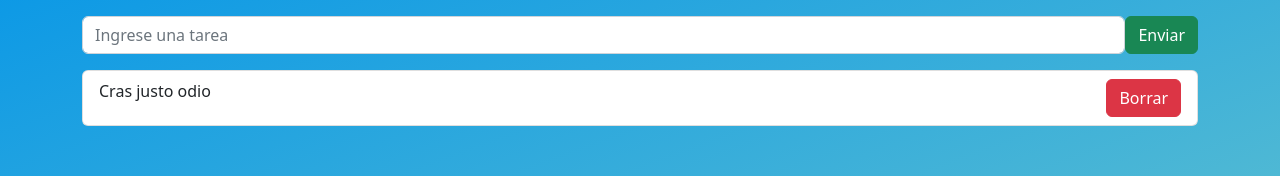
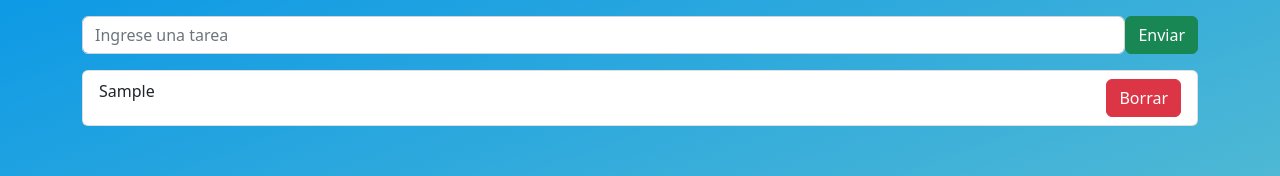
Before and after one commit to Juliancito1/ReactEj4, a React (Vite) app: page / in a window 1280 px wide. Both pictures are taken after typing "Sample" into the empty fields and a click on the button "Enviar". Shown: the part 132-308 px from the top of the page. Built offline with nearby package versions, Linux system fonts and the light colour scheme.

Commit message:
Se dibujan las tareas en el componente ListaTareas

```diff
--- a/src/components/Formulario.jsx
+++ b/src/components/Formulario.jsx
@@ -23,7 +23,7 @@
       </Button>
       </Form.Group>
     </Form>
-    <ListaTareas/>
+    <ListaTareas listadoTareas={listadoTareas}></ListaTareas>
         </section>
     );
 };
--- a/src/components/ItemTarea.jsx
+++ b/src/components/ItemTarea.jsx
@@ -1,8 +1,9 @@
 import { Button, ListGroup } from "react-bootstrap";
 
-const ItemTarea = () => {
+const ItemTarea = ({tarea}) => {
     return (
-        <ListGroup.Item className="d-flex justify-content-between">Cras justo odio
+        <ListGroup.Item className="d-flex justify-content-between">
+            {tarea}
             <Button variant="danger">Borrar</Button>
         </ListGroup.Item>
     );
--- a/src/components/ListaTareas.jsx
+++ b/src/components/ListaTareas.jsx
@@ -1,10 +1,12 @@
 import { ListGroup } from "react-bootstrap";
 import ItemTarea from "./itemTarea";
 
-const ListaTareas = () => {
+const ListaTareas = ({listadoTareas}) => {
     return (
     <ListGroup>
-      <ItemTarea/>
+      {
+        listadoTareas.map((tarea,indice) => <ItemTarea key={indice} tarea={tarea}></ItemTarea>)
+      }
     </ListGroup>
     );
 };
```
